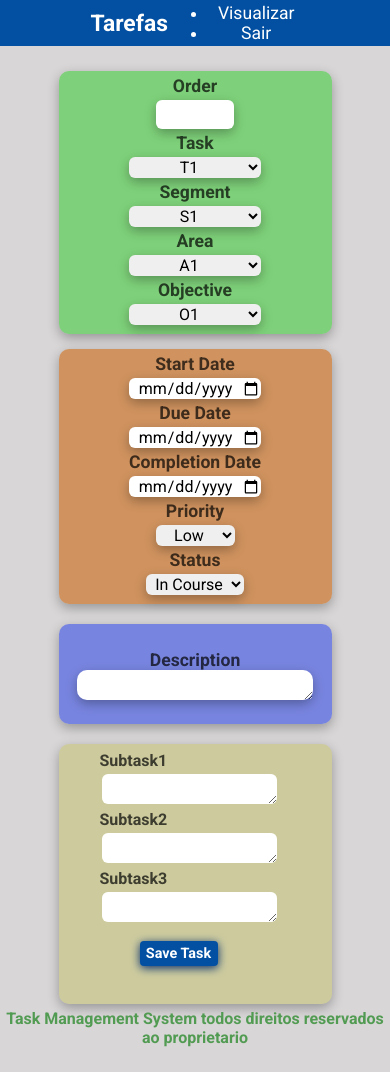
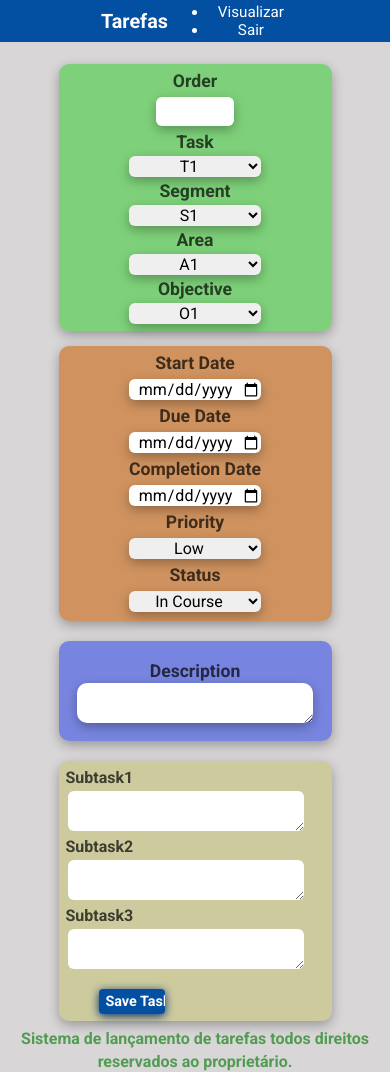
Before and after one commit to Alexgsouza39/Projeto-1, a Flask app: page / in a window 390 px wide. Before the commit the page ends 1047 px from the top, so only its background shows below. Run offline with Flask 3, Linux system fonts and the light colour scheme; the visitor is signed in with stand-in values (Sample User, id 1).

Commit message:
Alteração responsividade CC3
Co-authored-by: Copilot <copilot@github.com>

```diff
--- a/static/style.css
+++ b/static/style.css
@@ -143,7 +143,7 @@ label {
     flex-direction: row;
     justify-content: center;
     align-items: center;
-    margin: 8px auto;
+    margin:6px auto;
     border-radius: 15px;
     padding: 8px;
 }
@@ -159,7 +159,7 @@ form{
     display: flex;
     width: 100%;
     justify-self: center;
-    margin-top: 15px;
+    margin-top:12px;
     font-size: 1em;
     padding: 5px;
     border-radius: 10px;
@@ -580,7 +580,7 @@ footer {
             justify-content: center;
             align-self: center;
             height: auto;
-            font-size: 1.1em;
+            font-size: 0.95em;
 
         }
 
@@ -597,16 +597,27 @@ footer {
             flex-direction: column;
         }
 
-        .area1, .area2, .area3, .area4 {
+        .area1, .area2, .area3{
+            display: flex;
             flex-direction: column;
             align-items: center;
             width: 100%;
+        }
+
+        .area4 label{
+            flex-direction: column;
+            align-items: center;
+            height: auto !important;
+            margin: 2px;
+            text-align: center;
+
         }
 
         label{
             flex-direction: column;
             align-items: center;
             height: auto !important;
+            margin: 2px;
             text-align: center;
         }
 
@@ -617,23 +628,29 @@ footer {
             height: 30%;
             align-self: center;
             text-align: center;
+            margin: 2px;
         }
 
         #id_of{
             width: 30% !important;
         }
 
-        .area3 textarea,
-        .area4 textarea{
+        .area3 textarea{
             width: 90% !important;
-            height: 30px!important;
+            height:40px!important;
         }
 
-        #start_date, #completion_date, #due_date,
-        #priority, #status{
+        #start_date,  #status, #completion_date, #due_date,
+        #priority {
+            width: 50%!important;
             width: auto;
             height: 100px;
             align-self: center;
+        }
+
+        .area4 #subtask1, .area4 #subtask2, .area4 #subtask3{
+            width: 90% !important;
+            height:40px!important;
         }
 
         .login_form, .change_password, .register_form, .resetlogin {
@@ -645,8 +662,9 @@ footer {
         .submit_button {
             display: flex;
             flex-direction: column;
-            width: 80% !important;
+            width: 90%;
             height: 45px !important;
+            margin-top: 5px;
             justify-content: center;
         }
 
--- a/templates/index.html
+++ b/templates/index.html
@@ -87,7 +87,7 @@
         </main>
         <footer>
             <small>
-                <p>Task Management System todos direitos reservados ao proprietario</p>
+                <p><strong>Sistema de lançamento de tarefas todos direitos reservados ao proprietário.
             </small>
         </footer>
     </body>
```
